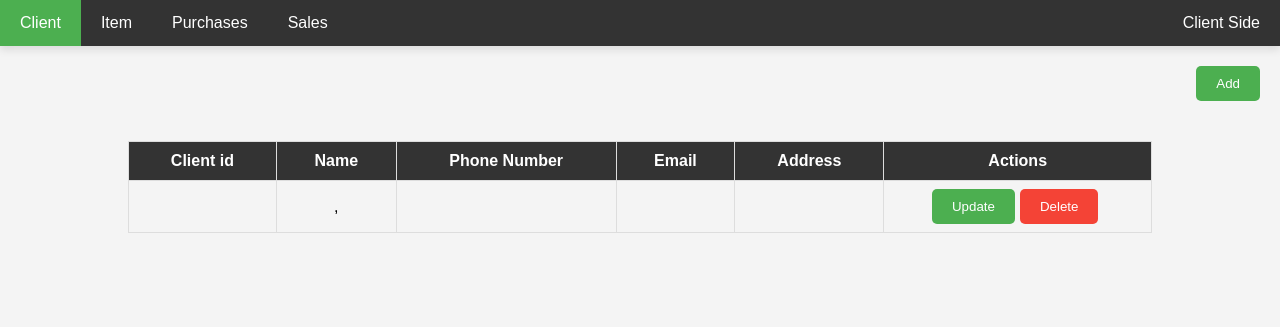
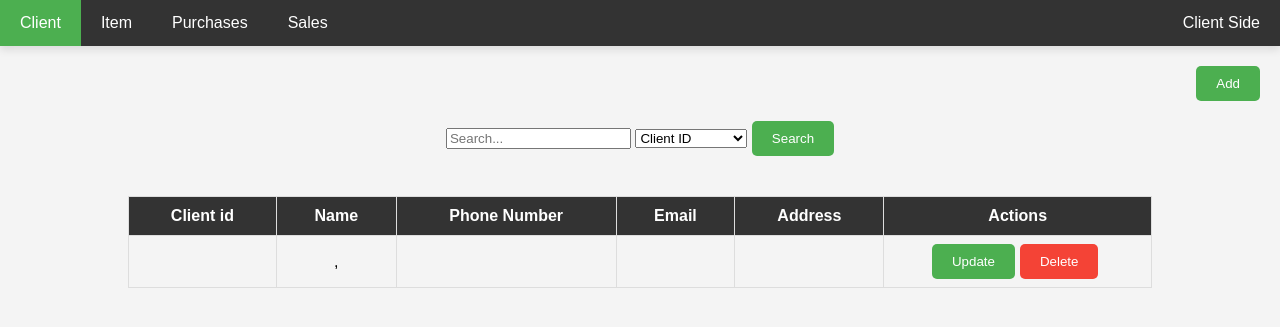
Before and after one commit to jesiefab1/Stillwater, a PHP site: page /htdocs/Stillwater_system/client.php in a window 1280 px wide. Shown: the top 327 px of the page. Run offline with PHP 8.4, Linux system fonts and the light colour scheme; tables that the repository leaves empty or names only in its code hold one stand-in row (values such as "Sample post"); data that the repository does not hold is empty.

Commit message:
Made a search bar on client.php

```diff
--- a/htdocs/Stillwater_system/client.php
+++ b/htdocs/Stillwater_system/client.php
@@ -1,5 +1,5 @@
 <?php
-    include ('db_connection.php');
+include('db_connection.php');
 
 function updateButton($Client_id) {
     echo '<button onclick="window.location.href=\'update_client.php?Client_id=' . $Client_id . '\'" class="updateButton">
@@ -122,17 +122,24 @@
         Add
         </button>
     </div>
-    <script>
-        // JavaScript to add hover effects to the add button
-        document.querySelector('button').addEventListener('mouseover', function() {
-            this.style.backgroundColor = '#45a049';
-            this.style.transform = 'scale(1.05)';
-        });
-        document.querySelector('button').addEventListener('mouseout', function() {
-            this.style.backgroundColor = '#4CAF50';
-            this.style.transform = 'scale(1)';
-        });
-    </script>
+
+    <!-- Search form -->
+    <div style="text-align: center; margin: 20px;">
+        <form method="GET" action="client.php">
+            <input type="text" name="search" placeholder="Search...">
+            <select name="column">
+                <option value="Client_id">Client ID</option>
+                <option value="Lastname">Last Name</option>
+                <option value="First_name">First Name</option>
+                <option value="Phone_number">Phone Number</option>
+                <option value="Email">Email</option>
+                <option value="Address">Address</option>
+            </select>
+            <button type="submit" style="padding: 10px 20px; background-color: #4CAF50; color: white; border: none; border-radius: 5px; cursor: pointer; transition: background-color 0.3s ease, transform 0.3s ease;">
+            Search
+            </button>
+        </form>
+    </div>
 
     <!-- Table to display client data -->
     <table class="Display_table">
@@ -145,9 +152,12 @@
             <th>Actions</th>
         </tr>
         <?php
+        // Get search parameters
+        $search = isset($_GET['search']) ? $_GET['search'] : '';
+        $column = isset($_GET['column']) ? $_GET['column'] : 'Lastname';
+
         // Query to select all clients from the database
-        $query = "SELECT * FROM Client
-        ORDER BY Lastname ASC";
+        $query = "SELECT * FROM Client WHERE $column LIKE '%$search%' ORDER BY Lastname ASC";
         $result = mysqli_query($conn, $query);
 
         if (!$result) {
```
Also changed, not shown: htdocs/Stillwater_system/item.php (+25 -1 lines). Lines whose indentation alone changed are shown as unchanged.
